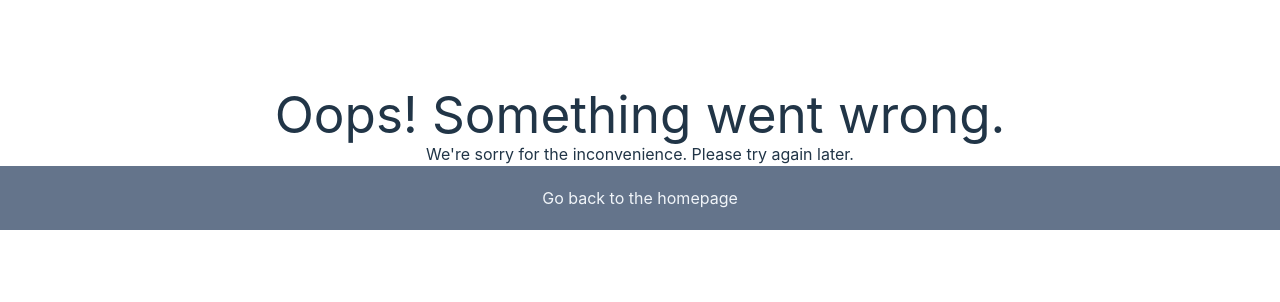
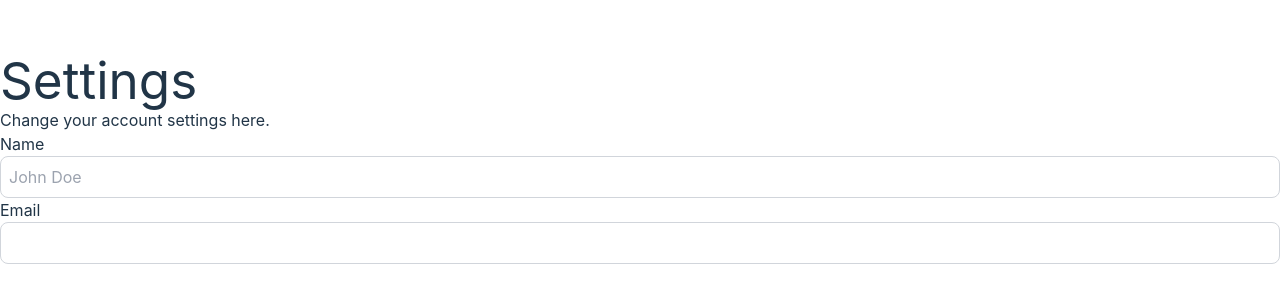
Before and after one commit to and27/tracker, a React (Vite) app: page /settings in a window 1280 px wide. Shown: the part 242-544 px from the top of the page. Built offline with nearby package versions, Linux system fonts and the light colour scheme.

Commit message:
Add settings page

```diff
--- a/src/main.tsx
+++ b/src/main.tsx
@@ -9,6 +9,7 @@ import ReportsPage from "./pages/ReportsPage.tsx";
 import TransactionFormPage from "./pages/TransactionFormPage.tsx";
 import OverviewPage from "./pages/OverviewPage.tsx";
 import LoginPage from "./pages/LoginPage.tsx";
+import SettingPage from "./pages/SettingsPage.tsx";
 
 const router = createBrowserRouter([
   {
@@ -41,6 +42,11 @@ const router = createBrowserRouter([
     element: <LoginPage />,
     errorElement: <ErrorPage />,
   },
+  {
+    path: "/settings",
+    element: <SettingPage />,
+    errorElement: <ErrorPage />,
+  },
 ]);
 
 ReactDOM.createRoot(document.getElementById("root")!).render(
--- /dev/null
+++ b/src/pages/SettingsPage.tsx
@@ -0,0 +1,30 @@
+const SettingPage = () => {
+  return (
+    <div>
+      <h1>Settings</h1>
+      <p>Change your account settings here.</p>
+
+      <form className="flex flex-col">
+        <label htmlFor="name">Name</label>
+        <input
+          type="text"
+          id="name"
+          name="name"
+          placeholder="John Doe"
+          className="p-2 border border-gray-300 rounded-lg"
+        />
+
+        <label htmlFor="email">Email</label>
+        <input
+          type="email"
+          id="email"
+          name="email"
+          placeholder=""
+          className="p-2 border border-gray-300 rounded-lg"
+        />
+      </form>
+    </div>
+  );
+};
+
+export default SettingPage;
```
